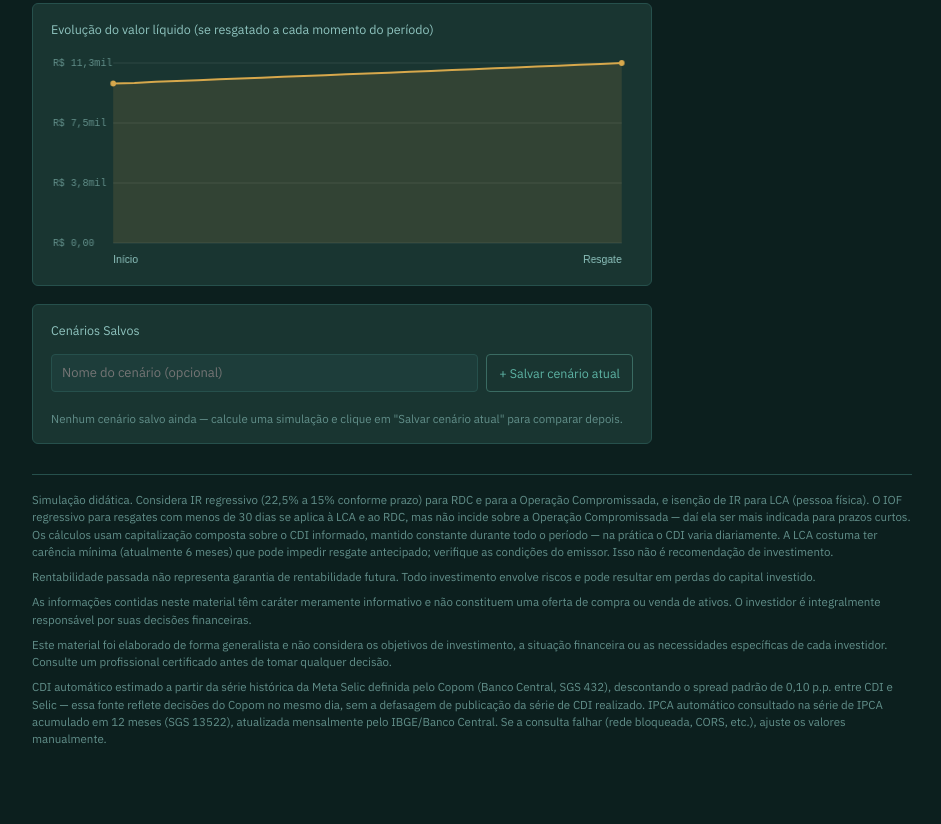
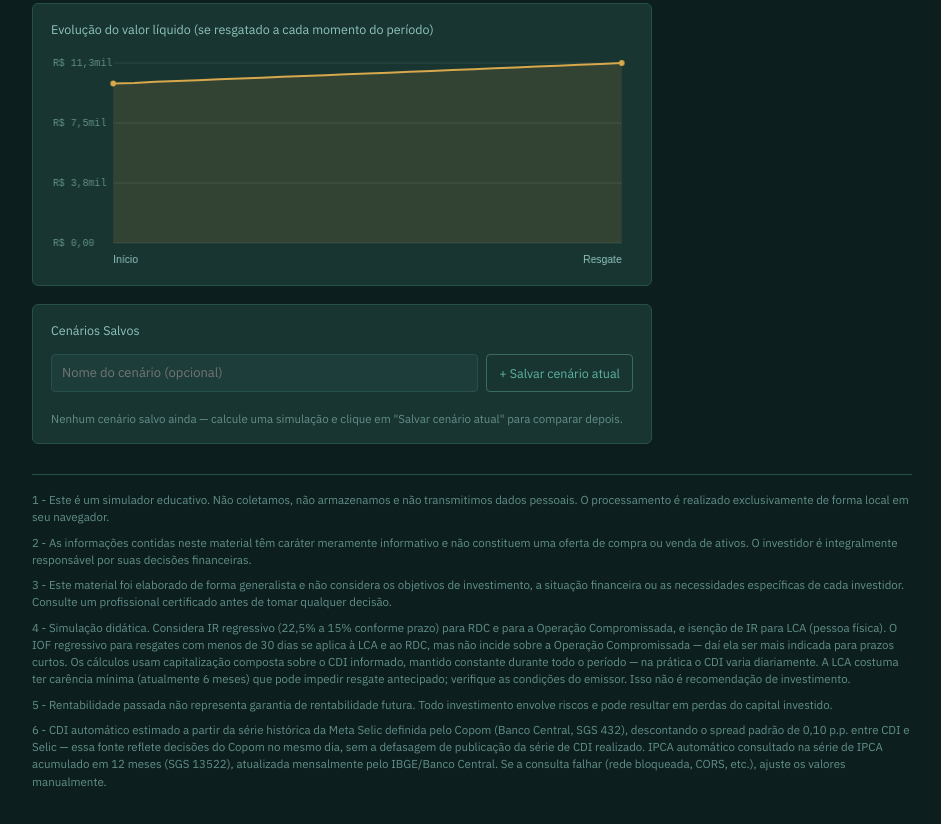
Before and after one commit to Mfelix31/Aplicativo-Solucoes-Financeiras, a plain HTML site: page index.html in a window 1280 px wide. Shown: the part 1828-2652 px from the top of the page, without its empty margins (168-1109 px from the left). Drawn offline with Linux system fonts and the light colour scheme.

Commit message:
Update footer content with educational simulator notes

```diff
--- a/index.html
+++ b/index.html
@@ -885,11 +885,12 @@
   </div>
 
   <footer>
-    <p>Simulação didática. Considera IR regressivo (22,5% a 15% conforme prazo) para RDC e para a Operação Compromissada, e isenção de IR para LCA (pessoa física). O IOF regressivo para resgates com menos de 30 dias se aplica à LCA e ao RDC, mas não incide sobre a Operação Compromissada — daí ela ser mais indicada para prazos curtos. Os cálculos usam capitalização composta sobre o CDI informado, mantido constante durante todo o período — na prática o CDI varia diariamente. A LCA costuma ter carência mínima (atualmente 6 meses) que pode impedir resgate antecipado; verifique as condições do emissor. Isso não é recomendação de investimento.</p>
-    <p>Rentabilidade passada não representa garantia de rentabilidade futura. Todo investimento envolve riscos e pode resultar em perdas do capital investido.</p>
-    <p>As informações contidas neste material têm caráter meramente informativo e não constituem uma oferta de compra ou venda de ativos. O investidor é integralmente responsável por suas decisões financeiras.</p>
-    <p>Este material foi elaborado de forma generalista e não considera os objetivos de investimento, a situação financeira ou as necessidades específicas de cada investidor. Consulte um profissional certificado antes de tomar qualquer decisão.</p>
-    <p>CDI automático estimado a partir da série histórica da Meta Selic definida pelo Copom (Banco Central, SGS 432), descontando o spread padrão de 0,10 p.p. entre CDI e Selic — essa fonte reflete decisões do Copom no mesmo dia, sem a defasagem de publicação da série de CDI realizado. IPCA automático consultado na série de IPCA acumulado em 12 meses (SGS 13522), atualizada mensalmente pelo IBGE/Banco Central. Se a consulta falhar (rede bloqueada, CORS, etc.), ajuste os valores manualmente.</p>
+    <p>1 - Este é um simulador educativo. Não coletamos, não armazenamos e não transmitimos dados pessoais. O processamento é realizado exclusivamente de forma local em seu navegador.</p>
+    <p>2 - As informações contidas neste material têm caráter meramente informativo e não constituem uma oferta de compra ou venda de ativos. O investidor é integralmente responsável por suas decisões financeiras.</p>
+    <p>3 - Este material foi elaborado de forma generalista e não considera os objetivos de investimento, a situação financeira ou as necessidades específicas de cada investidor. Consulte um profissional certificado antes de tomar qualquer decisão.</p>
+    <p>4 - Simulação didática. Considera IR regressivo (22,5% a 15% conforme prazo) para RDC e para a Operação Compromissada, e isenção de IR para LCA (pessoa física). O IOF regressivo para resgates com menos de 30 dias se aplica à LCA e ao RDC, mas não incide sobre a Operação Compromissada — daí ela ser mais indicada para prazos curtos. Os cálculos usam capitalização composta sobre o CDI informado, mantido constante durante todo o período — na prática o CDI varia diariamente. A LCA costuma ter carência mínima (atualmente 6 meses) que pode impedir resgate antecipado; verifique as condições do emissor. Isso não é recomendação de investimento.</p>
+    <p>5 - Rentabilidade passada não representa garantia de rentabilidade futura. Todo investimento envolve riscos e pode resultar em perdas do capital investido.</p>
+    <p>6 - CDI automático estimado a partir da série histórica da Meta Selic definida pelo Copom (Banco Central, SGS 432), descontando o spread padrão de 0,10 p.p. entre CDI e Selic — essa fonte reflete decisões do Copom no mesmo dia, sem a defasagem de publicação da série de CDI realizado. IPCA automático consultado na série de IPCA acumulado em 12 meses (SGS 13522), atualizada mensalmente pelo IBGE/Banco Central. Se a consulta falhar (rede bloqueada, CORS, etc.), ajuste os valores manualmente.</p>
   </footer>
 
 </div>
```
